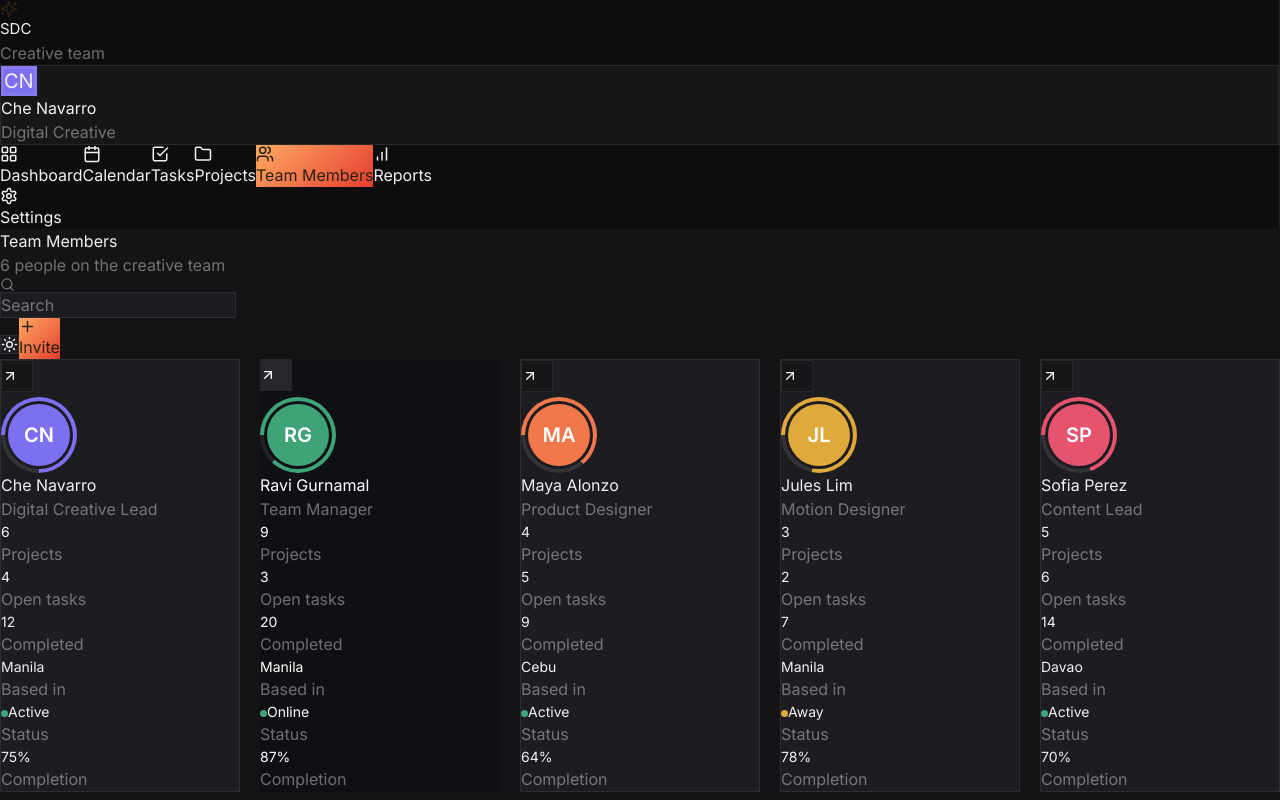
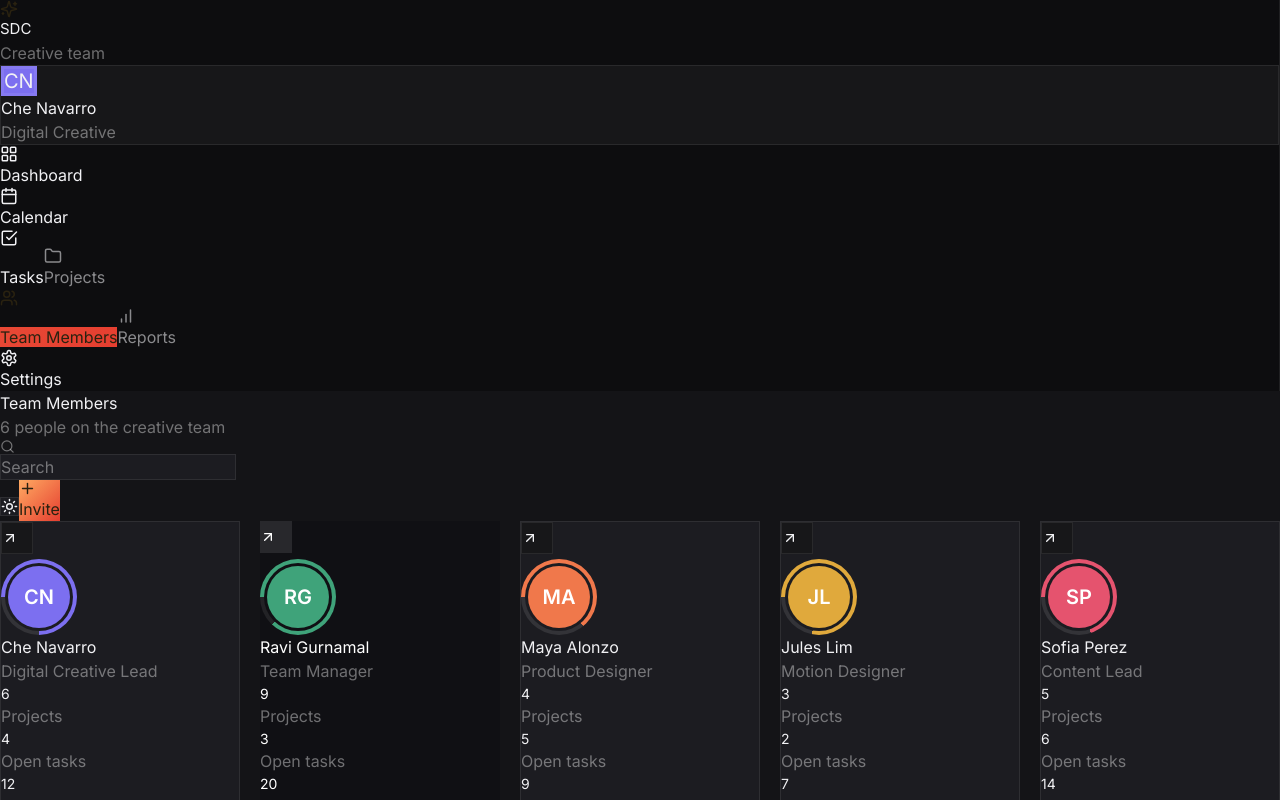
Before and after one commit to siidigitalcreative-engine/sdc-engine, a Next.js app: page /team in a window 1280 px wide. Shown: the top 800 px of the page. Built offline with nearby package versions, Linux system fonts and the light colour scheme.

Commit message:
Update page.jsx

```diff
--- a/app/team/page.jsx
+++ b/app/team/page.jsx
@@ -1,6 +1,7 @@
 "use client";
 
 import React, { useState } from "react";
+import Link from "next/link";
 import {
   LayoutGrid, Calendar as CalIcon, CheckSquare, Folder, Users, BarChart, Settings,
   Moon, Sun, Sparkles, Plus, ArrowUpRight, Search,
@@ -15,11 +16,11 @@ const PAGE_BG = "var(--page)";
 const ME = { i: "CN", name: "Che Navarro", role: "Digital Creative", c: "#7C6FF0" };
 
 const NAV = [
-  { id: "dashboard", name: "Dashboard", icon: LayoutGrid },
-  { id: "calendar", name: "Calendar", icon: CalIcon },
-  { id: "tasks", name: "Tasks", icon: CheckSquare },
+  { id: "dashboard", name: "Dashboard", icon: LayoutGrid, href: "/dashboard" },
+  { id: "calendar", name: "Calendar", icon: CalIcon, href: "/calendar" },
+  { id: "tasks", name: "Tasks", icon: CheckSquare, href: "/tasks" },
   { id: "projects", name: "Projects", icon: Folder },
-  { id: "team", name: "Team Members", icon: Users },
+  { id: "team", name: "Team Members", icon: Users, href: "/team" },
   { id: "reports", name: "Reports", icon: BarChart },
 ];
 
@@ -85,9 +86,15 @@ export default function TeamPage() {
           </div>
           <nav className="flex flex-col gap-1">
             {NAV.map((n) => { const on = n.id === "team"; const Icon = n.icon; return (
-              <button key={n.id} className="tm-nav flex items-center gap-3 rounded-xl px-3 py-2.5 text-sm font-medium text-left" style={on ? { background: ACCENT_GRAD, color: ON_ACCENT } : { color: "var(--text-2)" }}>
-                <Icon size={18} /> {n.name}
-              </button>
+              n.href ? (
+                <Link href={n.href} key={n.id} className="tm-nav flex items-center gap-3 rounded-xl px-3 py-2.5 text-sm font-medium text-left" style={on ? { background: ACCENT_GRAD, color: ON_ACCENT } : { color: "var(--text-2)" }}>
+                  <Icon size={18} /> {n.name}
+                </Link>
+              ) : (
+                <button key={n.id} type="button" className="tm-nav flex items-center gap-3 rounded-xl px-3 py-2.5 text-sm font-medium text-left" style={{ color: "var(--text-2)", opacity: 0.55, cursor: "default" }}>
+                  <Icon size={18} /> {n.name}
+                </button>
+              )
             ); })}
           </nav>
           <button className="tm-nav mt-auto flex items-center gap-3 rounded-xl px-3 py-2.5 text-sm font-medium text-left" style={{ color: "var(--text-2)" }}>
```
